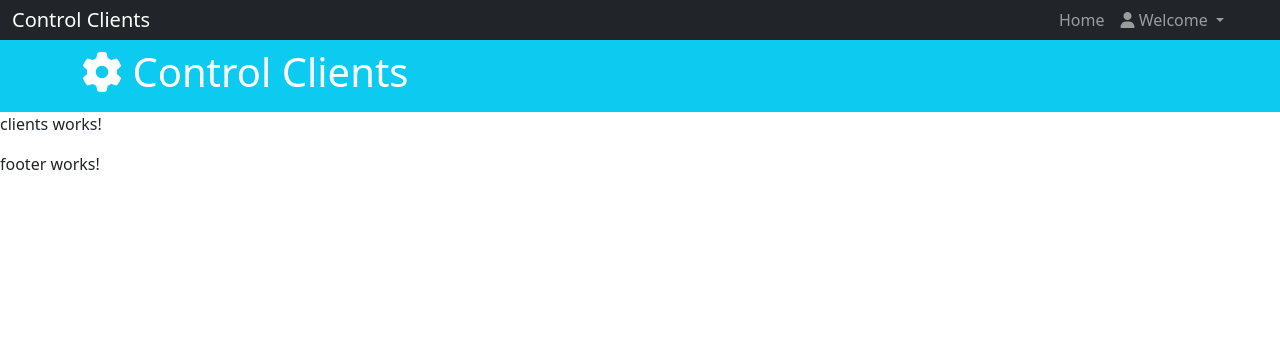
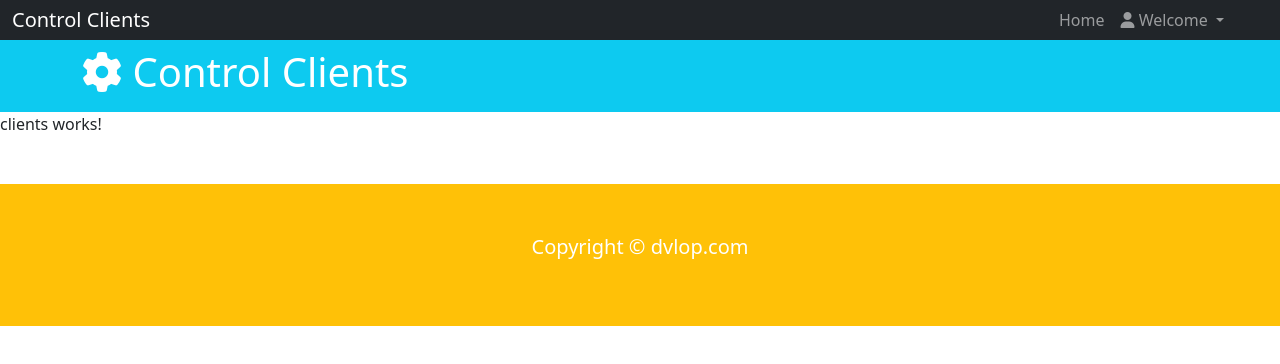
Before and after one commit to LucianoCerullo77/control-clients, an Angular app: page / in a window 1280 px wide. Shown: the top 364 px of the page. Built offline with nearby package versions, Linux system fonts and the light colour scheme.

Commit message:
footer updated

```diff
--- a/src/app/components/footer/footer.component.html
+++ b/src/app/components/footer/footer.component.html
@@ -1 +1,9 @@
-<p>footer works!</p>
+<footer id="footer" class="bg-warning text-white mt-5 p-5">
+  <div class="container">
+    <div class="row">
+      <div class="col">
+        <p class="lead text-center">Copyright &copy; dvlop.com</p>
+      </div>
+    </div>
+  </div>
+</footer>
```
